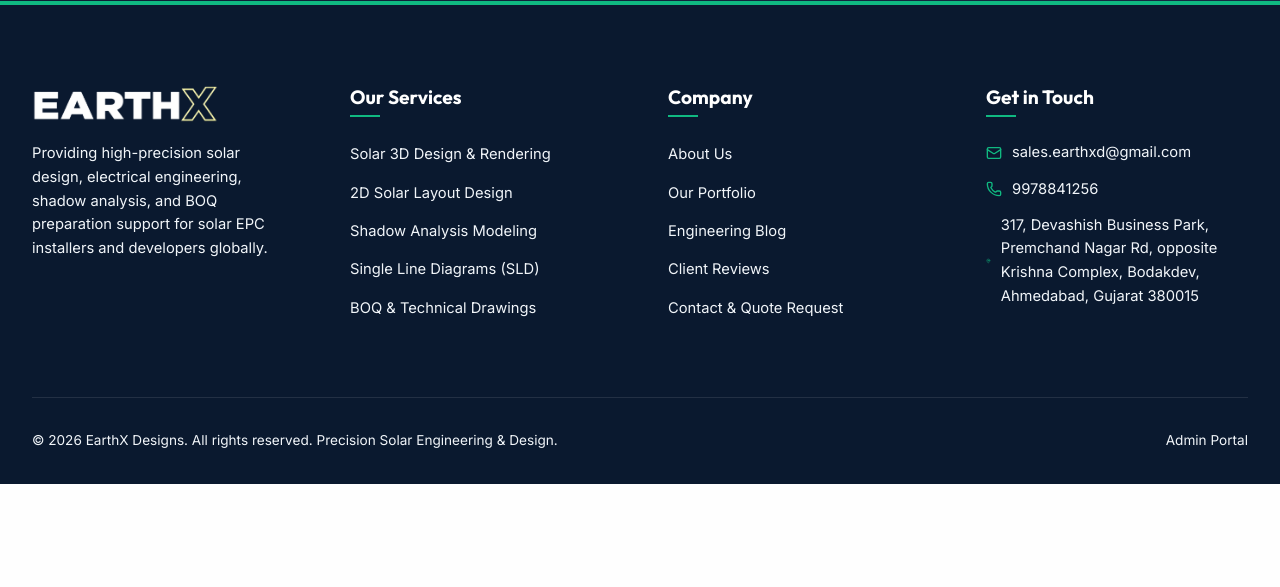
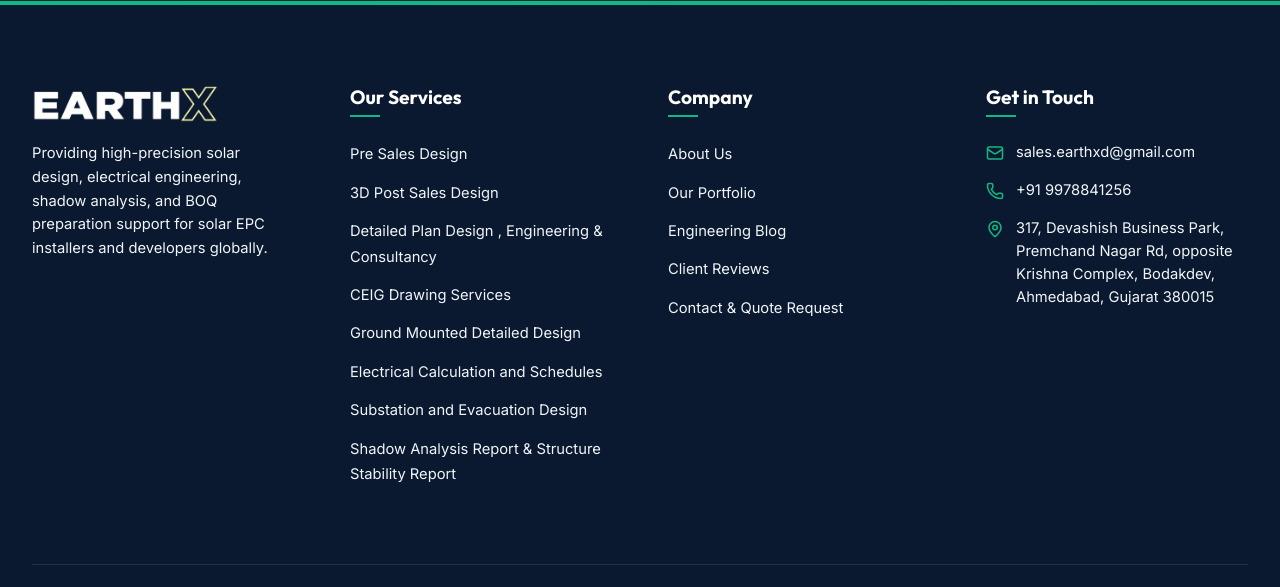
Before and after one commit to EarthXDesigns/earthx-designs, a Flask app: page / in a window 1280 px wide. Shown: the part 5913-6500 px from the top of the page. Before the commit the page ends 6397 px from the top, so only its background shows below. Run offline with Flask 2, Linux system fonts and the light colour scheme; data comes from the database, SQL or seed files in the repository.

Commit message:
Synchronize footer Our Services with upper navigation dropdown and fix office address icon alignment and scaling

```diff
--- a/static/css/style.css
+++ b/static/css/style.css
@@ -1787,15 +1787,24 @@ a {
 
 .footer-contact li {
     display: flex;
-    align-items: center;
-    gap: 10px;
+    align-items: flex-start;
+    gap: 12px;
     color: var(--text-light);
     font-size: 0.92rem;
-    margin-bottom: 0.8rem;
-}
-
+    margin-bottom: 0.95rem;
+    line-height: 1.55;
+}
+
+.footer-contact i,
 .footer-contact svg {
     color: var(--accent);
+    width: 18px !important;
+    height: 18px !important;
+    min-width: 18px !important;
+    min-height: 18px !important;
+    flex-shrink: 0 !important;
+    margin-top: 3px;
+    display: inline-block;
 }
 
 .footer-bottom {
--- a/templates/base.html
+++ b/templates/base.html
@@ -80,15 +80,13 @@
                     <p>Providing high-precision solar design, electrical engineering, shadow analysis, and BOQ preparation support for solar EPC installers and developers globally.</p>
                 </div>
 
-                <!-- Widget 2: Services -->
+                <!-- Widget 2: Services (Synchronized with Upper Navigation) -->
                 <div class="footer-widget">
                     <h3>Our Services</h3>
                     <ul class="footer-links">
-                        <li><a href="{{ url_for('services') }}">Solar 3D Design & Rendering</a></li>
-                        <li><a href="{{ url_for('services') }}">2D Solar Layout Design</a></li>
-                        <li><a href="{{ url_for('services') }}">Shadow Analysis Modeling</a></li>
-                        <li><a href="{{ url_for('services') }}">Single Line Diagrams (SLD)</a></li>
-                        <li><a href="{{ url_for('services') }}">BOQ & Technical Drawings</a></li>
+                        {% for cat in nav_services %}
+                        <li><a href="{{ url_for('service_category', slug=cat.slug) }}">{{ cat.name }}</a></li>
+                        {% endfor %}
                     </ul>
                 </div>
 
@@ -109,15 +107,15 @@
                     <h3>Get in Touch</h3>
                     <ul class="footer-contact">
                         <li>
-                            <i data-lucide="mail" style="width: 16px; height: 16px;"></i>
-                            <span>sales.earthxd@gmail.com</span>
+                            <i data-lucide="mail"></i>
+                            <a href="mailto:sales.earthxd@gmail.com" style="color: inherit; text-decoration: none;">sales.earthxd@gmail.com</a>
                         </li>
                         <li>
-                            <i data-lucide="phone" style="width: 16px; height: 16px;"></i>
-                            <span>9978841256</span>
+                            <i data-lucide="phone"></i>
+                            <a href="tel:+919978841256" style="color: inherit; text-decoration: none;">+91 9978841256</a>
                         </li>
                         <li>
-                            <i data-lucide="map-pin" style="width: 16px; height: 16px;"></i>
+                            <i data-lucide="map-pin"></i>
                             <span>317, Devashish Business Park, Premchand Nagar Rd, opposite Krishna Complex, Bodakdev, Ahmedabad, Gujarat 380015</span>
                         </li>
                     </ul>
```
